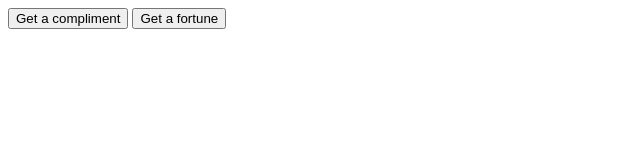
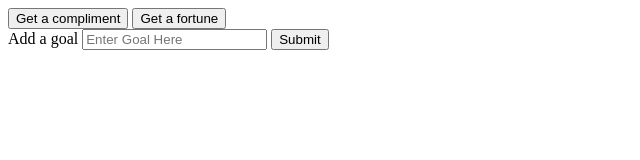
Before and after one commit to McKenzie-Allen/Unit_4_assessment, a website: page client/index.html in a window 1280 px wide. Shown: the whole page, without its empty margins (0-640 px from the left). Drawn offline with nearby package versions, Linux system fonts and the light colour scheme.

Commit message:
added a form for goals. need to do research on how to get it to work

```diff
--- a/client/index.html
+++ b/client/index.html
@@ -8,6 +8,11 @@
 <body class="container">
     <button id="complimentButton">Get a compliment</button>
     <button id="fortune">Get a fortune</button>
+    <div>
+        <label for="goals">Add a goal</label>
+        <input id="goal" type="text" name="goals" placeholder="Enter Goal Here">
+        <input type="submit" id=goals>
+    </div>
 
     <script src="https://unpkg.com/axios/dist/axios.min.js"></script>
     <script>
@@ -18,6 +23,7 @@
                     alert(data);
                 });
         };
+
         document.getElementById("fortune").onclick = function() {
             axios.get("http://localhost:4000/api/fortune/")
                 .then(function(response) {
@@ -25,6 +31,17 @@
                     alert(data);
                 });
         };
+
+        // document.getElementById("goals").onsubmit = function() {
+        //     axios.post("http://localhost:4000/api/goals/")
+        //         .then(function(response) {
+        //             const data = response.data;
+        //             alert(`your goal of ${data} has been added`)
+        //         });
+        // };
+        document.getElementById("goals").onsubmit = function() {
+            alert(document.getElementById("goal").value)
+        };
     </script>
 </body>
 
```
